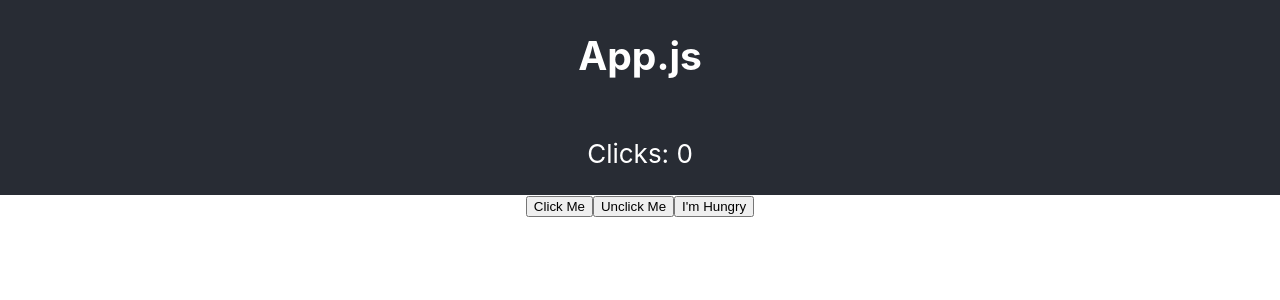
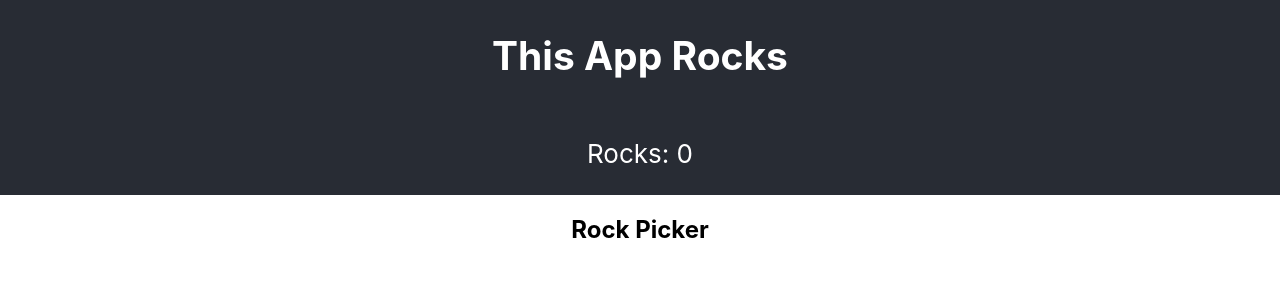
Before and after one commit to philosopher07/lamportRedux, a React (Create React App) app: page / in a window 1280 px wide. Shown: the top 300 px of the page. Built offline with nearby package versions, Linux system fonts and the light colour scheme.

Commit message:
rock picker component created

```diff
--- a/src/Components/App/App.js
+++ b/src/Components/App/App.js
@@ -1,24 +1,9 @@
 import React from 'react';
 import './App.css';
 import { connect } from 'react-redux';
+import RockPicker from '../RockPicker/RockPicker';
 
 class App extends React.Component{
-
-  clickHandler = () =>{
-    console.log( 'in clickHandler' );
-    this.props.dispatch( { type: 'click', asdf: 'thingy' } );
-  } // end clickHandler
-
-  unclickHandler = () =>{
-    console.log( 'in unclickHandler' );
-    this.props.dispatch( { type: 'unclick' } );
-  } // end clickHandler
-
-  tacoClickHandler = () =>{
-    console.log( 'in unclickHandler' );
-    this.props.dispatch( { type: 'taco' } );
-  } // end clickHandler
-
   componentDidMount(){
     console.log( 'in componentDidMount, props:', this.props );
   } // end componentDidMount
@@ -28,10 +13,10 @@ class App extends React.Component{
     return (
       <div className="App">
         <header className="App-header">
-          <h2>App.js</h2>
-          <p>Clicks: { this.props.reduxState }</p>
+          <h2>This App Rocks</h2>
+          <p>Rocks: { this.props.reduxState }</p>
         </header>
-        <button onClick={ this.clickHandler }>Click Me</button><button onClick={ this.unclickHandler }>Unclick Me</button><button onClick={ this.tacoClickHandler }>I'm Hungry</button>
+        <RockPicker />
       </div>
     ); // end return
   } //end render
--- /dev/null
+++ b/src/Components/RockPicker/RockPicker.js
@@ -0,0 +1,16 @@
+import React, { Component } from 'react';
+
+class RockPicker extends Component{
+    state={
+        rocks: 0
+    }
+    render(){
+        return(
+            <div>
+                <h2>Rock Picker</h2>
+            </div>
+        ) // end return
+    } // end render
+}// end class
+
+export default RockPicker;
```
